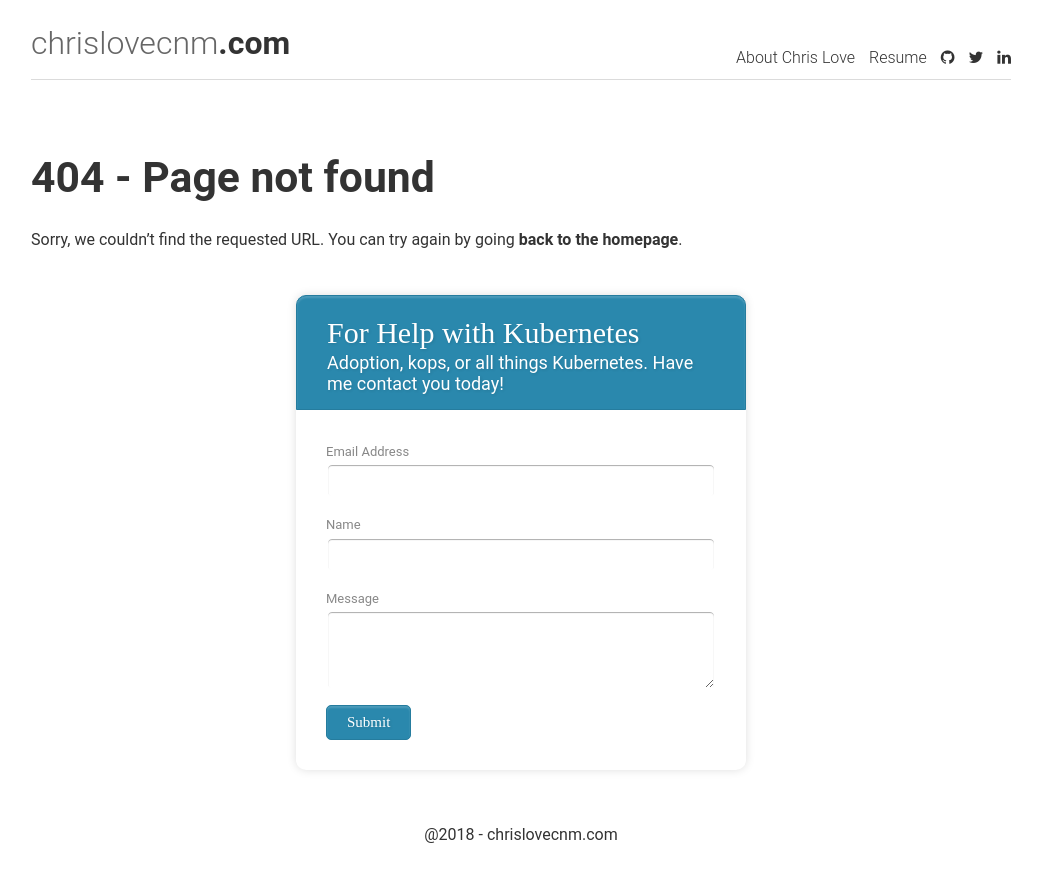
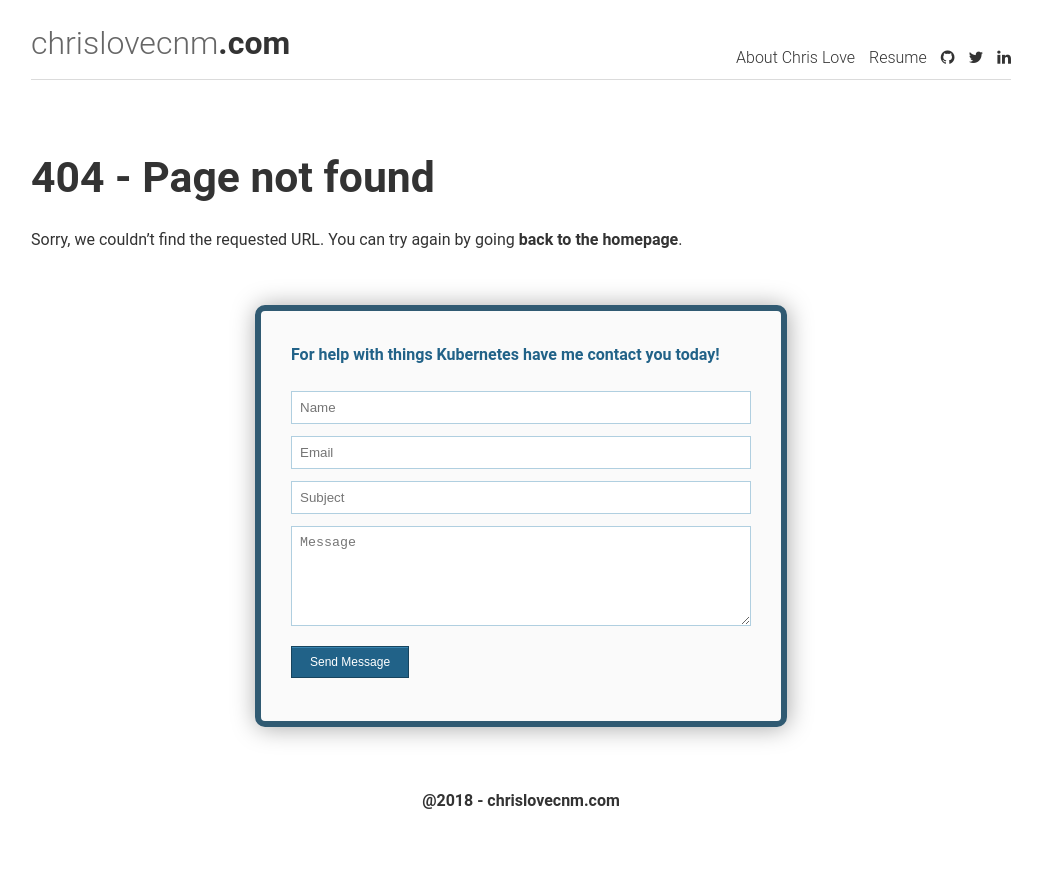
Before and after one commit to chrislovecnm/chrislovecnm.com, a Jekyll site: the page built from 404.md, in a window 1280 px wide. Shown: the top 882 px of the page, without its empty margins (119-1161 px from the left). Built offline with Jekyll 4.4.1, drawn with Linux system fonts in a browser that asks for light colours; nearby versions of some CDN libraries.

Commit message:
updating contact form

```diff
--- a/_includes/footer.html
+++ b/_includes/footer.html
@@ -1,13 +1,24 @@
-<div class="form-style-10">
-<h1>For Help with Kubernetes<span>Adoption, kops, or all things Kubernetes. Have me contact you today!</span></h1>
-<form method="POST" action="https://formspree.io/info+blog@cnmconsulting.net">
-<label>Email Address <input type="email" name="field1" /></label>
-<label>Name <input type="text" name="field2" /></label>
-<label>Message <textarea rows="4" name="field3" /></textarea></label>
-<div class="button-section">
-<input type="submit" name="Submit" />
-</div>
-</div>
+<div>
+<form method="POST" action="https://formspree.io/info+blog@cnmconsulting.net" class="form-style-9">
+	<p><strong>For help with things Kubernetes have me contact you today!<strong/></p>
+	<ul>
+		<li>
+		<input type="text" name="field1" class="field-style field-full" placeholder="Name" />
+		</li>
+		<li>
+		<input type="email" name="field2" class="field-style field-full" placeholder="Email" />
+		</li>
+		<li>
+		<input type="text" name="field3" class="field-style field-full align-none" placeholder="Subject" />
+		</li>
+		<li>
+		<textarea name="field5" class="field-style" placeholder="Message"></textarea>
+		</li>
+		<li>
+		<input type="submit" value="Send Message" />
+		</li>
+	</ul>
 </form>
 </div>
+
 <footer><span>@2018 - chrislovecnm.com</span></footer>
--- a/_sass/custom.scss
+++ b/_sass/custom.scss
@@ -166,3 +166,77 @@
 	margin-top: 10px;
 	text-align: right;
 }
+
+.form-style-9 {
+	max-width: 532px;
+	background: #FAFAFA;
+	padding: 30px;
+	margin: 50px auto;
+	box-shadow: 1px 1px 25px rgba(0, 0, 0, 0.35);
+	border-radius: 10px;
+	border: 6px solid #305A72;
+}
+.form-style-9 ul{
+	padding:0;
+	margin:0;
+	list-style:none;
+}
+.form-style-9 ul li{
+	display: block;
+	margin-bottom: 10px;
+	min-height: 35px;
+}
+.form-style-9 ul li  .field-style{
+	box-sizing: border-box;
+	-webkit-box-sizing: border-box;
+	-moz-box-sizing: border-box;
+	padding: 8px;
+	outline: none;
+	border: 1px solid #B0CFE0;
+	-webkit-transition: all 0.30s ease-in-out;
+	-moz-transition: all 0.30s ease-in-out;
+	-ms-transition: all 0.30s ease-in-out;
+	-o-transition: all 0.30s ease-in-out;
+
+}
+.form-style-9 ul li  .field-style:focus{
+	box-shadow: 0 0 5px #B0CFE0;
+	border:1px solid #B0CFE0;
+}
+.form-style-9 ul li .field-split{
+	width: 49%;
+}
+.form-style-9 ul li .field-full{
+	width: 100%;
+}
+.form-style-9 ul li input.align-left{
+	float:left;
+}
+.form-style-9 ul li input.align-right{
+	float:right;
+}
+.form-style-9 ul li textarea{
+	width: 100%;
+	height: 100px;
+}
+.form-style-9 p {
+	color: #216288;
+}
+.form-style-9 ul li input[type="button"],
+.form-style-9 ul li input[type="submit"] {
+	-moz-box-shadow: inset 0px 1px 0px 0px #3985B1;
+	-webkit-box-shadow: inset 0px 1px 0px 0px #3985B1;
+	box-shadow: inset 0px 1px 0px 0px #3985B1;
+	background-color: #216288;
+	border: 1px solid #17445E;
+	display: inline-block;
+	cursor: pointer;
+	color: #FFFFFF;
+	padding: 8px 18px;
+	text-decoration: none;
+	font: 12px Arial, Helvetica, sans-serif;
+}
+.form-style-9 ul li input[type="submit"]:hover {
+	background: linear-gradient(to bottom, #2D77A2 5%, #337DA8 100%);
+	background-color: #28739E;
+}
```
